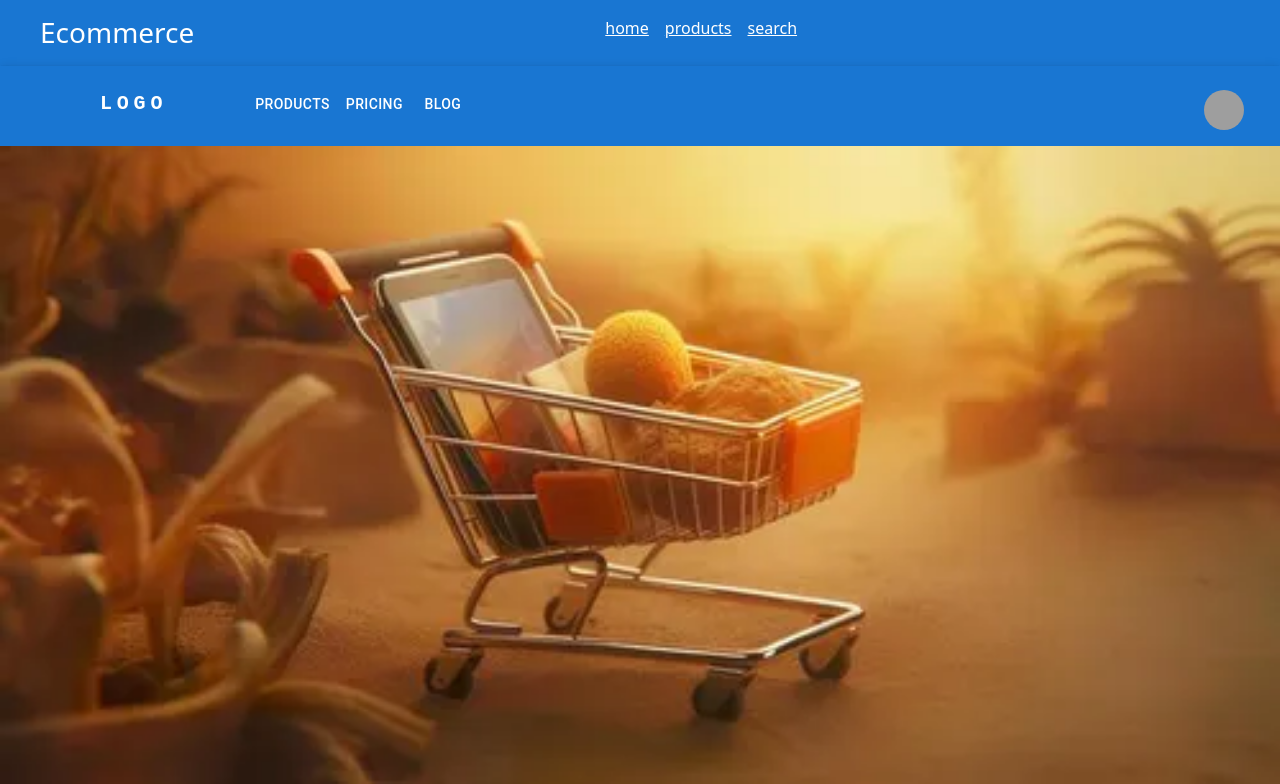
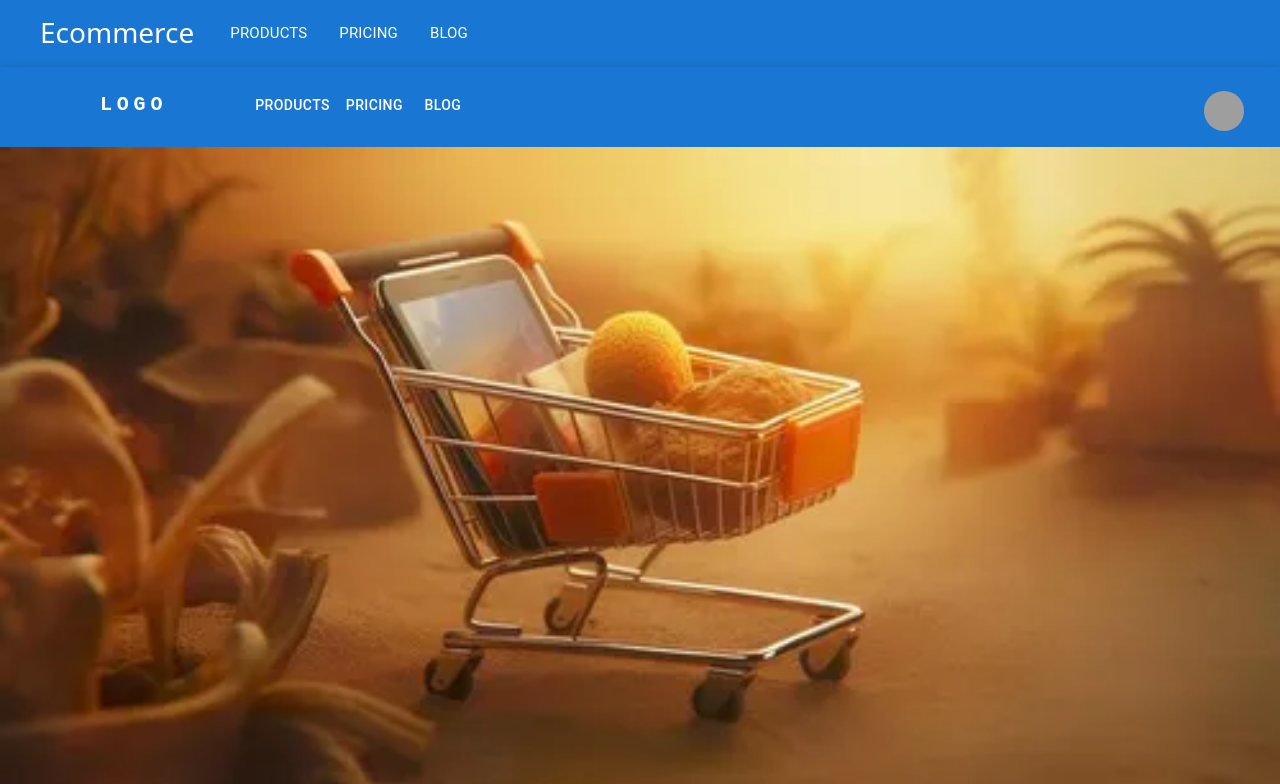
Before and after one commit to VUPPUKULADEEP/Campus-Food-Market-Place, a React app in the folder frontend/: page / in a window 1280 px wide. Shown: the top 784 px of the page. Built offline with nearby package versions, Linux system fonts and the light colour scheme; grey boxes are pictures that could not be loaded; some icons are missing; the HTML template or start-up script is replaced by a standard one.

Commit message:
added app bar more features

```diff
--- a/frontend/components/AppBar.jsx
+++ b/frontend/components/AppBar.jsx
@@ -8,14 +8,16 @@ import Menu from '@mui/material/Menu';
 import MenuItem from '@mui/material/MenuItem';
 import IconButton from '@mui/material/IconButton';
 import MenuIcon from '@mui/icons-material/Menu';
+import Typography from '@mui/material/Typography';
+
 
 const AppBar = () => {
-
+  const pages = ['Products', 'Pricing', 'Blog'];
 
   return (<>
 
-
-    <div className='bg-custom container-fluid d-flex flex-row justify-content-between p-3 text-white mx-auto'>
+<div className='main'>
+    <div className='bg-custom container-fluid d-flex flex-row justify-content-between p-3 text-white'>
       <div className='mobile'>
         <IconButton
 
@@ -23,7 +25,7 @@ const AppBar = () => {
           aria-label="account of current user"
           aria-controls="menu-appbar"
           aria-haspopup="true"
-              onClick={() => {console.log('clicked')}}
+          onClick={() => { console.log('clicked') }}
           color="inherit"
         >
           <MenuIcon />
@@ -41,24 +43,35 @@ const AppBar = () => {
         </Menu>
       </div>
 
-        <div className='d-flex align-items-center gap-2' onClick={()=>{console.log('home')}}>
+      <div className='d-flex align-items-center gap-2' onClick={() => { console.log('home') }}>
         <HomeIcon />
         <h3 className='mb-0'>Ecommerce</h3>
+        <div className='desktop'>
+        <div className="container-fluid d-flex justify-content-center">
+          {pages.map((page) => (
+            <MenuItem key={page} >
+              <Typography sx={{ textAlign: 'center', textDecoration: '', fontSize: 15 }}>{page.toUpperCase()}</Typography>
+            </MenuItem>
+          ))}
+        </div>
+        </div>
       </div>
 
 
-        <div className='desktop container-fluid d-flex flex-row justify-content-center gap-3 text-white'>
+      {/* <div className='desktop container-fluid d-flex flex-row justify-content-center gap-3 text-white'>
             <a href='' className='text-white nav-item'>home</a>
             <a href="" className='text-white nav-item'>products</a>
             <a href="" className='text-white nav-item'>search</a>
 
+        </div> */}
+
+
+      <div className=' d-flex flex-row gap-4'>
+        <ShoppingCartIcon sx={{ height: 30, width: 30 }} />
+        <AccountCircleIcon sx={{ height: 30, width: 30 }} />
       </div>
 
-        <div className=' d-flex flex-row gap-4'>
-            <ShoppingCartIcon/>
-            <AccountCircleIcon/>
     </div>
-
     </div>
   </>
   )
--- a/frontend/components/ResponsiveAppBar.jsx
+++ b/frontend/components/ResponsiveAppBar.jsx
@@ -13,7 +13,7 @@ import Tooltip from '@mui/material/Tooltip';
 import MenuItem from '@mui/material/MenuItem';
 import AdbIcon from '@mui/icons-material/Adb';
 import 'bootstrap/dist/css/bootstrap.min.css'
-
+import ShoppingCartIcon from '@mui/icons-material/ShoppingCart';
 
 const pages = ['Products', 'Pricing', 'Blog'];
 const settings = ['Profile', 'Account', 'Dashboard', 'Logout'];
@@ -127,6 +127,7 @@ function ResponsiveAppBar() {
           <Box sx={{ flexGrow: 0 }}>
             <Tooltip title="Open settings">
               <IconButton onClick={handleOpenUserMenu} sx={{ p: 0 }}>
+                <ShoppingCartIcon sx={{color: '#fff'}}/>
                 <Avatar alt="Remy Sharp" src="/static/images/avatar/2.jpg" />
               </IconButton>
             </Tooltip>
--- a/frontend/components/appbar.css
+++ b/frontend/components/appbar.css
@@ -8,14 +8,17 @@
 }
 
 .desktop{
-    display: block
-    ;
+    display: block;
 }
+
+
+
 @media screen and  (max-width : 900px) {
     .desktop{
         display: none !important;
     }
     .mobile{
         display: block;
+        padding: 0;
     }
 }
```
Lines whose indentation alone changed are shown as unchanged.
